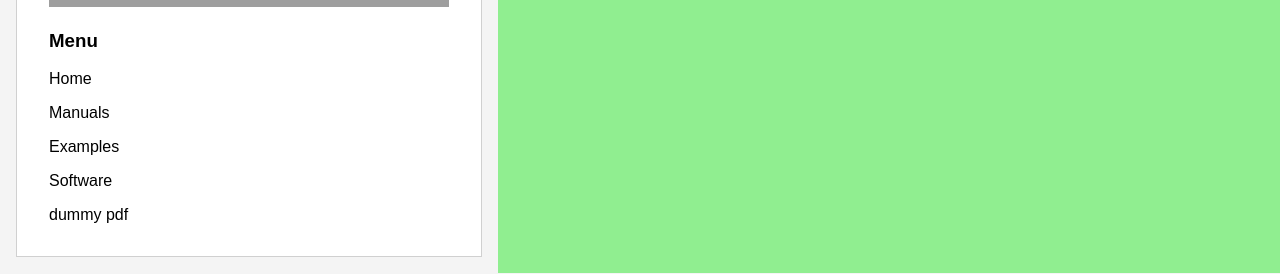
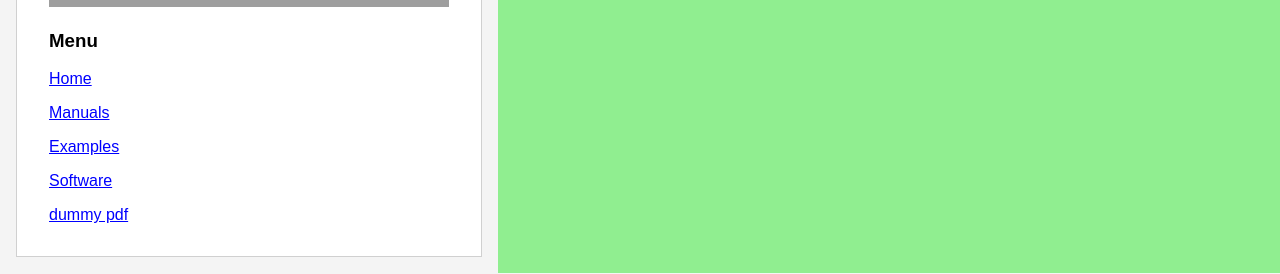
Before and after one commit to stochsd/website_stochsd, a React (Create React App) app: page / in a window 1280 px wide. Shown: the part 326-600 px from the top of the page. Built offline with nearby package versions, Linux system fonts and the light colour scheme; grey boxes are pictures that could not be loaded.

Commit message:
Menu items look like links

```diff
--- a/src/App.css
+++ b/src/App.css
@@ -20,6 +20,11 @@ body {
   margin: 16px;
   border: 1px solid #d0d0d0;
 }
+.menu p {
+  color: blue;
+  text-decoration: underline;
+  cursor: pointer;
+}
 
 .viewArea {
   background-color: lightgreen;
```
